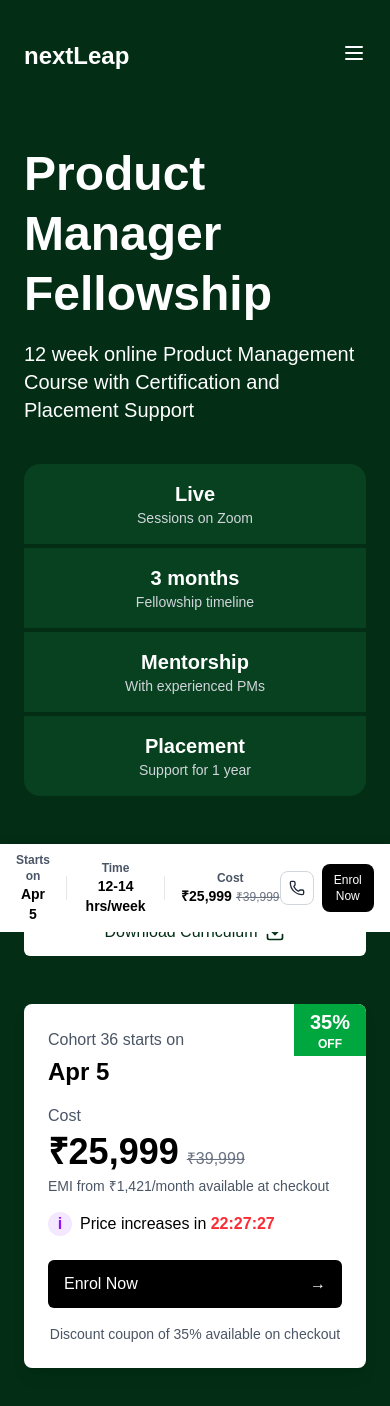
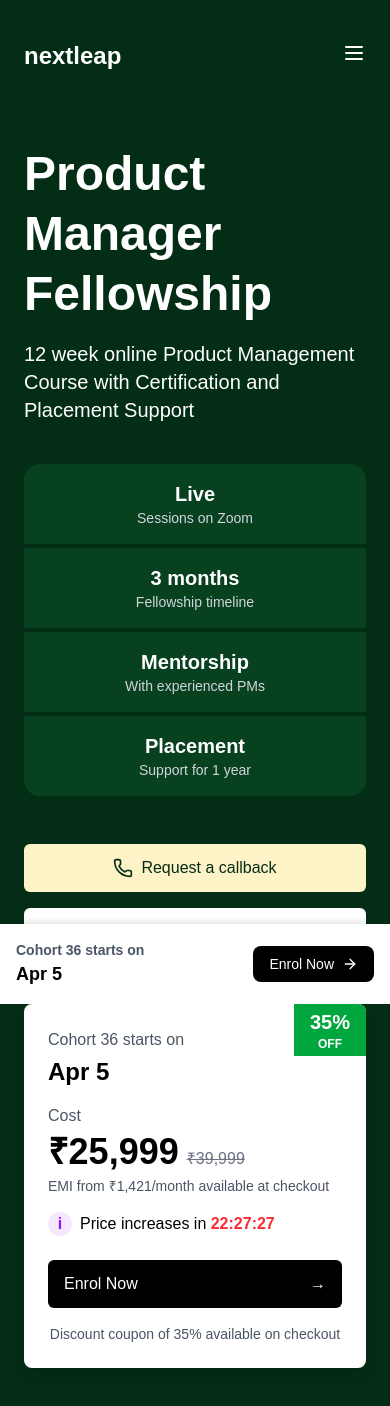
Before and after one commit to sagajax/Bestleap, a React (Vite) app: page / in a window 390 px wide. Shown: the top 1406 px of the page. Built offline with nearby package versions, Linux system fonts and the light colour scheme; a web font is replaced by a local one.

Commit message:
mobile view for bottom

```diff
--- a/src/components/BottomFixedNavbar.jsx
+++ b/src/components/BottomFixedNavbar.jsx
@@ -3,12 +3,15 @@
 
 const BottomFixedNavbar = () => {
   const [visible, setVisible] = useState(false);
+  const [isMobile, setIsMobile] = useState(window.innerWidth < 768);
 
   useEffect(() => {
     const handleScroll = () => {
       const heroSection = document.querySelector('#hero-section');
+
       if (heroSection) {
         const heroBottom = heroSection.getBoundingClientRect().bottom;
+
         if (heroBottom <= 0) {
           setVisible(true);
         } else {
@@ -23,11 +26,18 @@
       }
     };
 
+    const handleResize = () => {
+      setIsMobile(window.innerWidth < 768);
+    };
+
     window.addEventListener('scroll', handleScroll);
+    window.addEventListener('resize', handleResize);
+
     handleScroll();
 
     return () => {
       window.removeEventListener('scroll', handleScroll);
+      window.removeEventListener('resize', handleResize);
     };
   }, []);
 
@@ -38,56 +48,54 @@
       }`}
       style={{
         boxShadow: '0 -4px 6px -1px rgba(0, 0, 0, 0.1)',
+        transform: visible ? 'translateY(0)' : 'translateY(100%)'
       }}
     >
-      <div className="max-w-7xl mx-auto px-4 sm:px-6 lg:px-8 py-2">
-        <div className="flex justify-between items-center">
-          {/* Course Info */}
-          <div className="flex items-center space-x-4 md:space-x-6">
-            {/* Cohort Start Date */}
-            <div className="text-center">
-              <div className="text-xs font-semibold text-gray-600">Starts on</div>
-              <div className="text-sm font-bold">Apr 5</div>
+      {isMobile ? (
+        <div className="flex justify-between items-center p-4">
+          <div className="flex flex-col">
+            <div className="text-sm font-semibold text-gray-600">Cohort 36 starts on</div>
+            <div className="text-lg font-bold">Apr 5</div>
+          </div>
+          <button className="flex items-center space-x-2 bg-black text-white rounded-lg px-4 py-2 hover:bg-gray-800 transition text-sm">
+            <span>Enrol Now</span>
+            <ArrowRight size={16} />
+          </button>
+        </div>
+      ) : (
+        <div className="max-w-7xl mx-auto px-4 sm:px-6 lg:px-8 py-4 flex flex-col md:flex-row justify-between items-center">
+          <div className="flex flex-col md:flex-row items-center space-y-4 md:space-y-0 md:space-x-6 mb-4 md:mb-0">
+            <div className="text-center md:text-left">
+              <div className="text-sm md:text-base font-semibold text-gray-600">Cohort 36 starts on</div>
+              <div className="text-lg md:text-xl font-bold">Apr 5</div>
             </div>
 
-            {/* Divider */}
-            <div className="h-6 border-l border-gray-200"></div>
+            <div className="hidden md:block h-12 border-l border-gray-200"></div>
 
-            {/* Time Commitment */}
-            <div className="text-center">
-              <div className="text-xs font-semibold text-gray-600">Time</div>
-              <div className="text-sm font-bold">12-14 hrs/week</div>
+            <div className="text-center md:text-left">
+              <div className="text-sm md:text-base font-semibold text-gray-600">Time Commitment</div>
+              <div className="text-lg md:text-xl font-bold">12-14 hours / week</div>
             </div>
 
-            {/* Divider */}
-            <div className="h-6 border-l border-gray-200"></div>
+            <div className="hidden md:block h-12 border-l border-gray-200"></div>
 
-            {/* Cost */}
-            <div className="text-center">
-              <div className="text-xs font-semibold text-gray-600">Cost</div>
-              <div className="flex items-baseline justify-center">
-                <span className="text-sm font-bold">₹25,999</span>
-                <span className="ml-1 text-gray-500 line-through text-xs">₹39,999</span>
+            <div className="text-center md:text-left">
+              <div className="text-sm md:text-base font-semibold text-gray-600">Cost</div>
+              <div className="flex items-baseline justify-center md:justify-start">
+                <span className="text-lg md:text-xl font-bold">₹25,999</span>
+                <span className="ml-2 text-gray-500 line-through text-sm">₹39,999</span>
               </div>
             </div>
           </div>
 
-          {/* CTA Buttons */}
-          <div className="flex items-center space-x-2">
-            {/* Request Callback Button */}
-            <button className="flex items-center justify-center p-2 border border-gray-300 rounded-lg text-gray-800 hover:bg-gray-50 transition">
-              <Phone size={16} />
-              <span className="hidden sm:inline ml-2 text-xs">Request a callback</span>
-            </button>
-
-            {/* Enrol Now Button */}
-            <button className="flex items-center justify-center p-2 bg-black text-white rounded-lg hover:bg-gray-800 transition">
-              <span className="text-xs">Enrol Now</span>
-              <ArrowRight size={16} className="hidden sm:inline ml-2" />
+          <div className="flex items-center space-x-4">
+            <button className="flex items-center space-x-2 bg-black text-white rounded-lg px-4 py-2 hover:bg-gray-800 transition text-sm md:text-base">
+              <span>Enrol Now</span>
+              <ArrowRight size={16} />
             </button>
           </div>
         </div>
-      </div>
+      )}
     </div>
   );
 };
--- a/src/components/Navbar.jsx
+++ b/src/components/Navbar.jsx
@@ -10,7 +10,7 @@
         {/* Logo */}
         <div className="text-2xl font-bold">
           <a href="/" className="flex items-center">
-            nextLeap
+            nextleap
           </a>
         </div>
 
```
